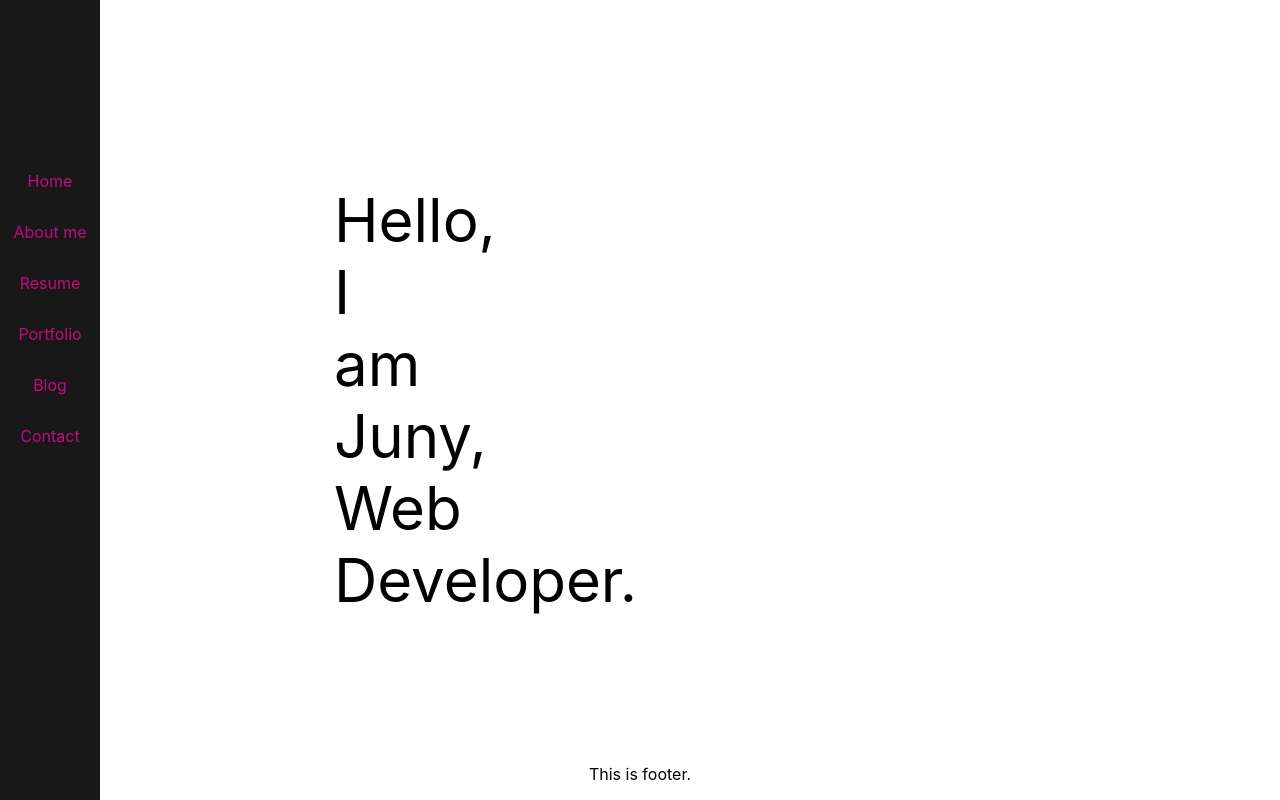
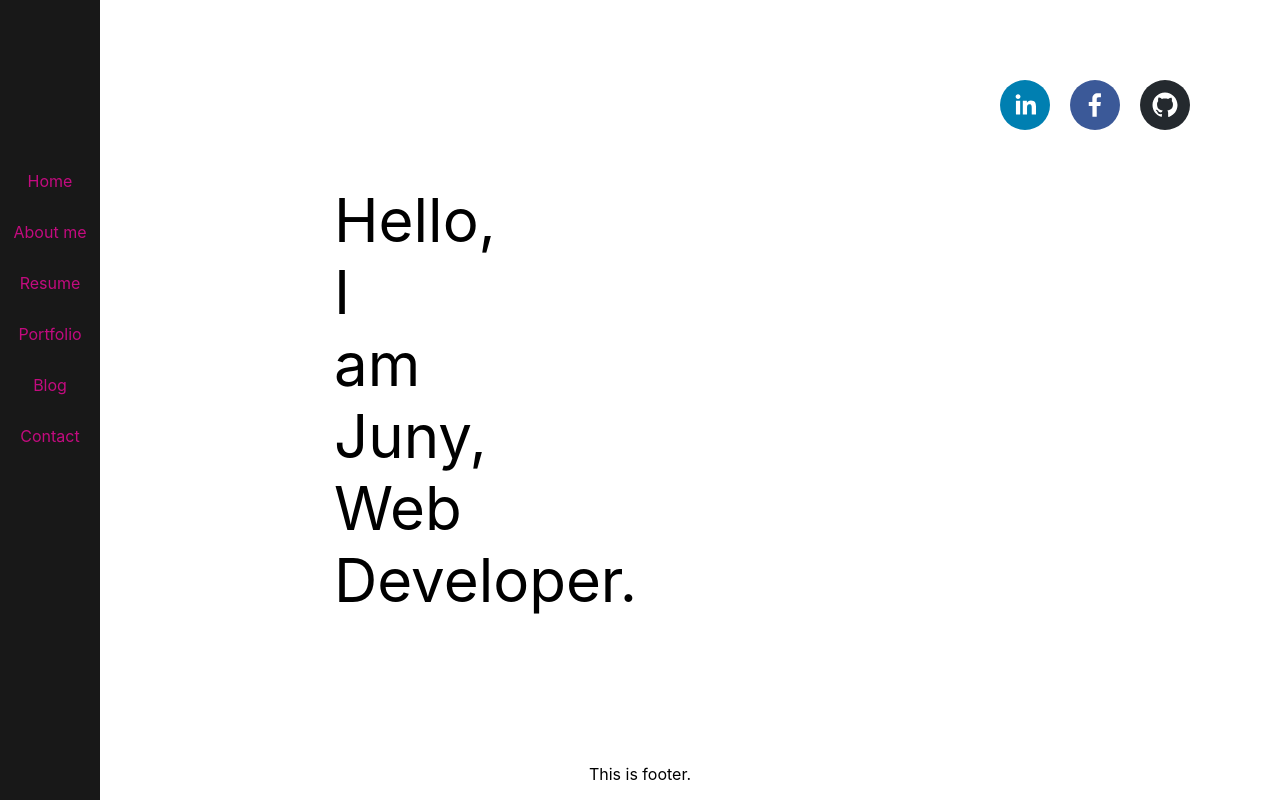
Before and after one commit to junymc/juny_mc, a React (Create React App) app: page / in a window 1280 px wide. Built offline with nearby package versions, Linux system fonts and the light colour scheme.

Commit message:
adding social icons

```diff
--- a/src/App.css
+++ b/src/App.css
@@ -99,8 +99,19 @@ nav ul {
 .social {
   position: fixed;
   color: black;
-  margin-left: 70%;
+  margin-left: 75%;
+  margin-top: 5%;
+}
+.social ul {
+  display: flex;
+  list-style: none;
+}
 
+.social ul li {
+  position: relative;
+  display: block;
+  height: 60px;
+  width: 70px;
 }
 
 .footer {
--- a/src/components/Home.js
+++ b/src/components/Home.js
@@ -1,12 +1,13 @@
 import React from 'react'
+import Social from './Social'
 
 class Home extends React.Component {
 
     render() {
         return (
             <>
-            <div className="social">
-
+            <div>
+                <Social />
             </div>
             <div className="home">
                 <p>Hello, I am Juny, Web Developer.</p>
--- a/src/components/Social.js
+++ b/src/components/Social.js
@@ -1,10 +1,15 @@
 import React from 'react';
+import { SocialIcon } from 'react-social-icons'
 
 class Social extends React.Component {
     render() {
         return (
-            <div>
-
+            <div className="social">
+                <ul>
+                <li><SocialIcon url="http://linkedin.com/in/junyoung-mcardle" /></li>
+                <li><SocialIcon url="https://www.facebook.com/junyoung.mcardle" /></li>
+                <li><SocialIcon url="https://github.com/junymc" /></li>
+                </ul>
             </div>
         )
     }
```
